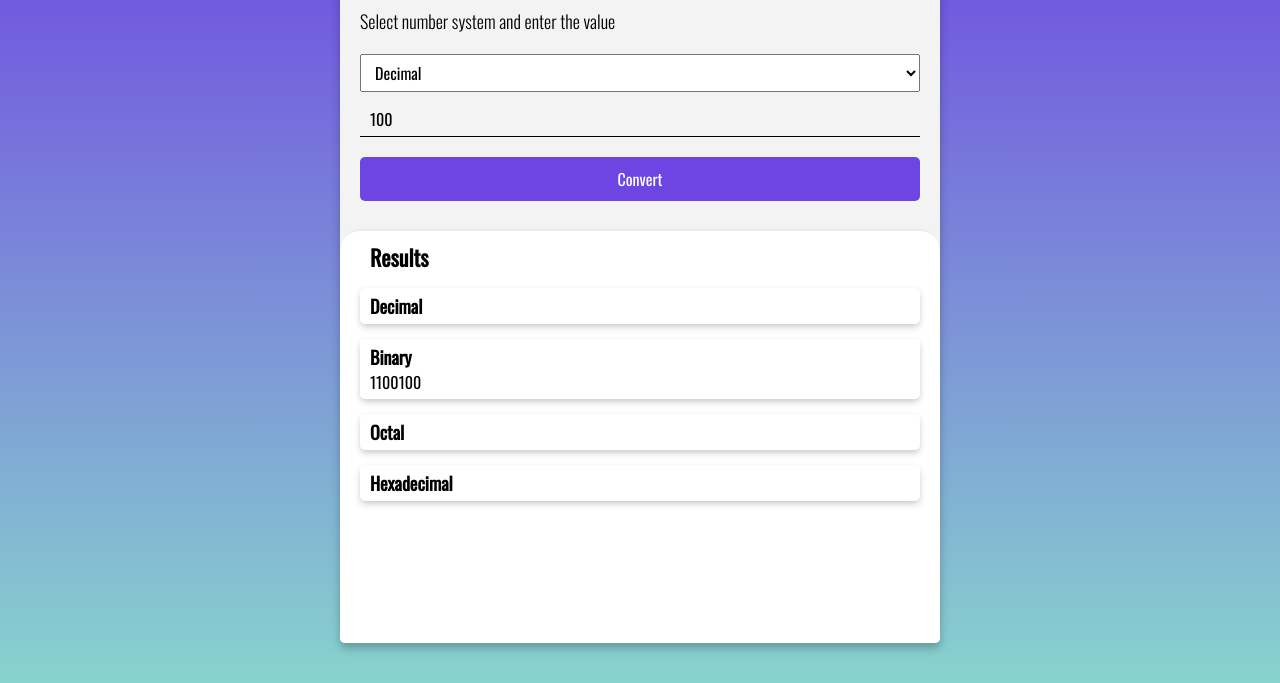
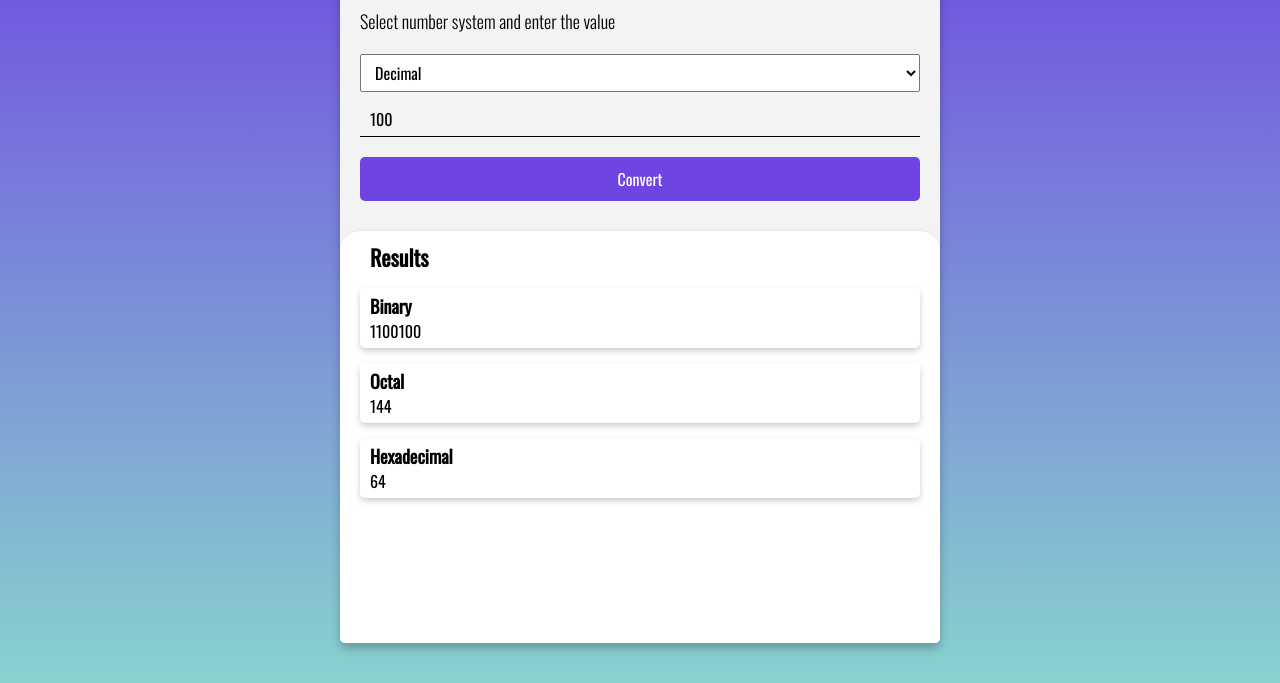
Before and after one commit to mattzahel/ns-converter, a website: page index.html in a window 1280 px wide. Both pictures are taken after a click on the input "Convert". Shown: the part 117-800 px from the top of the page. Drawn offline with nearby package versions, Linux system fonts and the light colour scheme.

Commit message:
add dec to oct and hex alg

```diff
--- a/assets/js/index.js
+++ b/assets/js/index.js
@@ -3,7 +3,9 @@ const convertBtn = document
   .addEventListener("click", convert);
 
 const system = document.querySelector("#system");
+
 //Toggle Result Blocks
+document.querySelector("#decBlock").style.display = "none";
 system.addEventListener("change", function () {
   Array.from(document.getElementsByClassName("results__block")).forEach(function (item) {
     if (item.id == `${system.value}Block`) item.style.display = "none";
@@ -20,13 +22,10 @@ function convert(e) {
 
   if (val != "") {
     binResult.innerText = decToBin(val);
+    octResult.innerText = decToOct(val);
+    hexResult.innerText = decToHex(val);
   }
   e.preventDefault();
-};
-
-function decToOct(value) {
-  let n = value;
-  let octal = [];
 };
 
 function decToBin(value) {
@@ -41,6 +40,39 @@ function decToBin(value) {
     .reverse()
     .map(String)
     .join("");
-  console.log(`Binary: ${binary}`);
+  // console.log(`Binary: ${binary}`);
   return binary;
 }
+
+function decToOct(value) {
+  let n = value;
+  let octal = [];
+
+  for (let i = 0; n > 0; i++) {
+    octal[i] = Math.floor(n % 8);
+    n = Math.floor(n / 8);
+  }
+  octal = octal
+    .reverse()
+    .map(String)
+    .join("");
+  // console.log(`Octal: ${octal}`);
+  return octal;
+}
+
+
+function decToHex(value) {
+  let n = value;
+  let hexadecimal = [];
+
+  for (let i = 0; n > 0; i++) {
+    hexadecimal[i] = Math.floor(n % 16);
+    n = Math.floor(n / 16);
+  }
+  hexadecimal = hexadecimal
+    .reverse()
+    .map(String)
+    .join("");
+  // console.log(`Hexadecimal: ${hexadecimal}`);
+  return hexadecimal;
+}
--- a/index.html
+++ b/index.html
@@ -40,12 +40,12 @@
             </div>
             <div class="results__block" id="octBlock">
                 <h3 class="results__title">Octal</h3>
-                <p class="results__value">
+                <p class="results__value" id="octResult">
                 </p>
             </div>
             <div class="results__block" id="hexBlock">
                 <h3 class="results__title">Hexadecimal</h3>
-                <p class="results__value">
+                <p class="results__value" id="hexResult">
                 </p>
             </div>
         </div>
```
